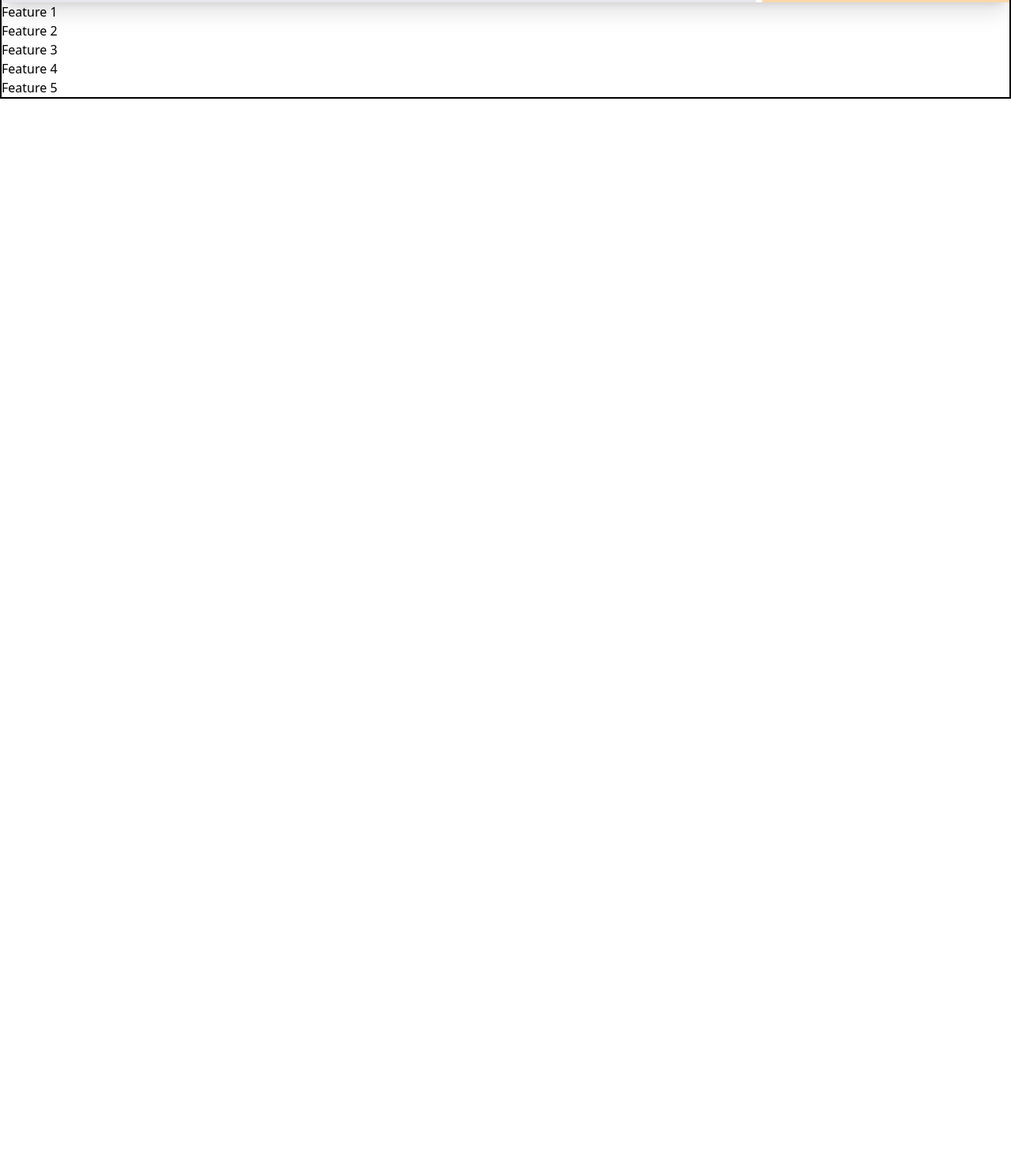
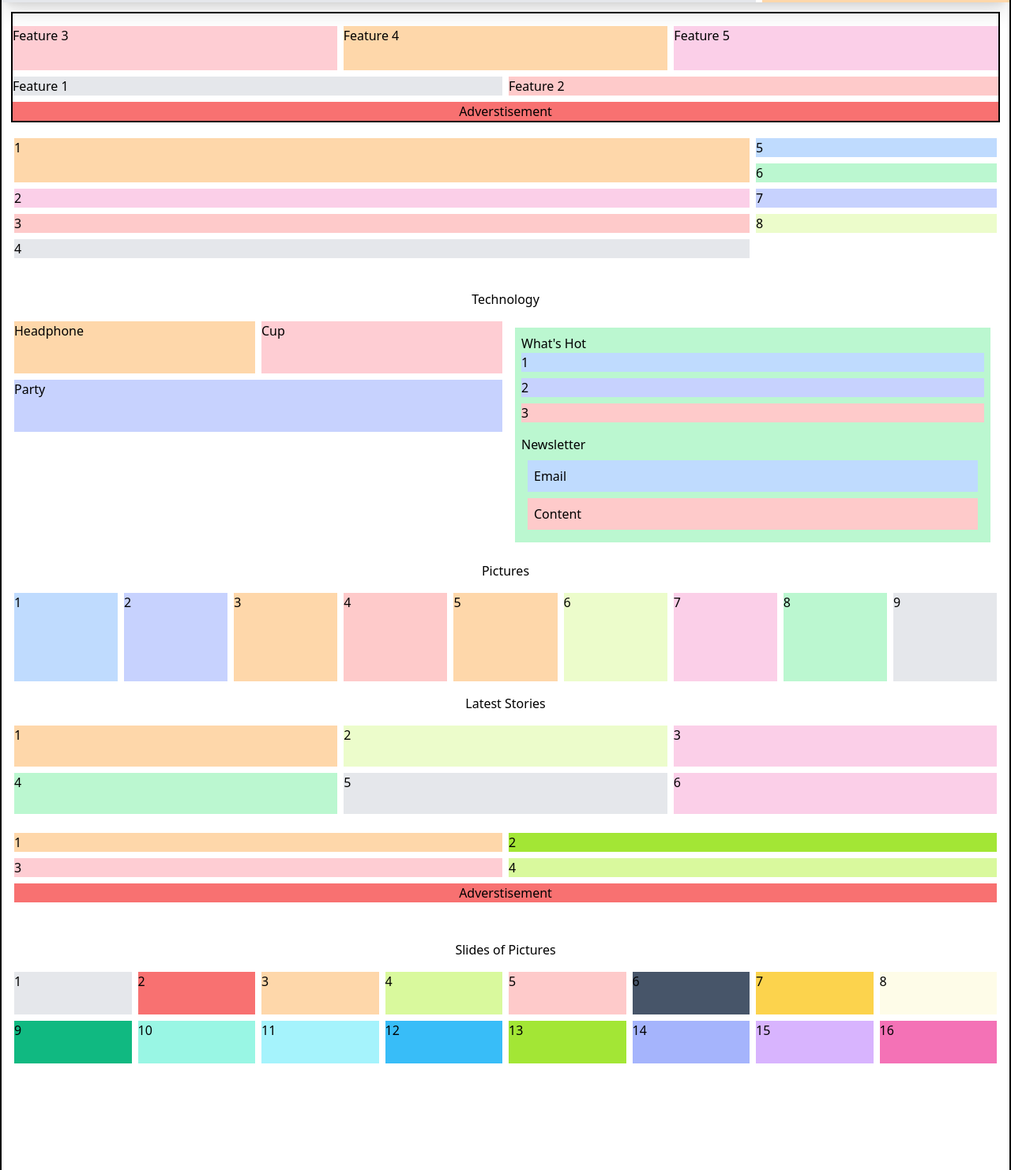
Before and after one commit to Shivani-Karna/Blog_Page, a plain HTML site: page index.html in a window 1280 px wide. Shown: the part 898-2380 px from the top of the page at 79% size. Before the commit the page ends 1023 px from the top, so only its background shows below. Drawn offline with nearby package versions, Linux system fonts and the light colour scheme.

Commit message:
Template Completed

```diff
--- a/index.html
+++ b/index.html
@@ -9,37 +9,154 @@
   <body>
     <header>
       <nav class="">
-                 <ul class="flex justify-between items-center text-xl space-x-5  p-3">
-                 <img src="/images/logo.png" class=""/>
+        <ul class="flex justify-between items-center text-xl space-x-5 p-3">
+          <img src="/images/logo.png" class="" />
           <li><a href="#">Home</a></li>
           <li><a href="#">Politics</a></li>
           <li><a href="#">World</a></li>
           <li><a href="#">Tech</a></li>
           <li><a href="#">Sports</a></li>
           <li><a href="#">Celebrities</a></li>
-                    <li class=" mr-0 text-sm">
+          <li class="mr-0 text-sm">
             <label for="Searchbar">Search Content:</label>
-                      <input class="border-black rounded-sm " type="text" id="search" name="search"></li>
+            <input
+              class="border-black rounded-sm"
+              type="text"
+              id="search"
+              name="search"
+            />
+          </li>
         </ul>
       </nav>
     </header>
     <main class="border-2 border-black">
       <!-- Hero Section -->
-       <section class="grid grid-cols-4 grid-rows-3 gap-2 rounded-lg shadow-xl h-screen w-full text-center">
-          <div class="bg-gray-200 col-span-3 row-span-3 ">Content 1</div>
+      <section
+        class="grid grid-cols-4 grid-rows-3 gap-2 rounded-lg shadow-xl h-screen w-full text-center"
+      >
+        <div class="bg-gray-200 col-span-3 row-span-3">Content 1</div>
         <div class="bg-red-200">Content 2</div>
-          <div class=" bg-rose-200 ">Content 3</div>
-          <div class=" bg-orange-200">Content 4</div>
+        <div class="bg-rose-200">Content 3</div>
+        <div class="bg-orange-200">Content 4</div>
       </section>
       <!-- Don't Miss Section -->
-       <section>
-              <div>Feature 1</div>
-              <div>Feature 2</div>
-              <div>Feature 3</div>
-              <div>Feature 4</div>
-              <div>Feature 5</div>
+      <section
+        class="grid grid-rows-6 grid-cols-6 border-2 border-black m-3 gap-2"
+      >
+        <div class="bg-gray-200 col-span-3 row-span-3">Feature 1</div>
+        <div class="bg-red-200 col-span-3 row-span-3">Feature 2</div>
+        <div class="bg-rose-200 row-start-2 row-span-4 col-span-2">
+          Feature 3
+        </div>
+        <div class="bg-orange-200 col-span-2 row-start-2 row-span-4">
+          Feature 4
+        </div>
+        <div class="bg-pink-200 col-span-2 row-start-2 row-span-4">
+          Feature 5
+        </div>
+        <div class="col-span-6 bg-red-400">
+          <p class="text-center">Adverstisement</p>
+        </div>
+      </section>
+      <!-- Featured News -->
+      <section class="grid grid-cols-4 grid-rows-6 gap-2 mx-2 p-2">
+        <div class="bg-orange-200 col-span-3 row-span-2">1</div>
+        <div class="bg-pink-200 col-start-1 col-span-3">2</div>
+        <div class="bg-red-200 col-start-1 col-span-3">3</div>
+        <div class="bg-gray-200 col-start-1 col-span-3">4</div>
+        <div class="bg-blue-200 row-start-1 col-start-4">5</div>
+        <div class="bg-green-200 row-start-2 col-start-4">6</div>
+        <div class="bg-indigo-200 row-start-3 col-start-4">7</div>
+        <div class="bg-lime-100 row-start-4 col-start-4">8</div>
+      </section>
+      <!-- Technology -->
+      <h2 class="text-center">Technology</h2>
+      <section class="grid grid-cols-2 gap-2 m-2 p-2">
+        <!-- Left Section -->
+        <div class="grid grid-cols-2 grid-rows-4 gap-2">
+          <div class="col-span-1 bg-orange-200">Headphone</div>
+          <div class="bg-rose-200">Cup</div>
+          <div class="bg-indigo-200 col-span-2">Party</div>
+        </div>
+        <!-- Right Section -->
+        <div class="bg-green-200 gap-2 grid grid-cols-2 grid-rows-2 m-2 p-2">
+          <div class="col-span-2 row-span-1">
+            What's Hot
+            <div class="grid grid-rows-3 grid-cols-1 rounded-lg gap-2">
+              <div class="bg-blue-200 row-span-1">1</div>
+              <div class="bg-indigo-200">2</div>
+              <div class="bg-red-200">3</div>
+            </div>
+          </div>
+          <div class="col-span-2 row-span-2">
+            Newsletter
+            <div class="bg-blue-200 m-2 p-2">Email</div>
+            <div class="bg-red-200 m-2 p-2">Content</div>
+          </div>
+        </div>
+      </section>
+      <!-- Scroller -->
+      <h2 class="text-center">Pictures</h2>
+      <section class="gap-2">
+        <div class="flex gap-2 m-2 p-2 h-32">
+          <div class="bg-blue-200 flex-1">1</div>
+          <div class="bg-indigo-200 flex-1">2</div>
+          <div class="bg-orange-200 flex-1">3</div>
+          <div class="bg-red-200 flex-1">4</div>
+          <div class="bg-orange-200 flex-1">5</div>
+          <div class="bg-lime-100 flex-1">6</div>
+          <div class="bg-pink-200 flex-1">7</div>
+          <div class="bg-green-200 flex-1">8</div>
+          <div class="bg-gray-200 flex-1">9</div>
+        </div>
+      </section>
+      <!-- Latest stories -->
+      <h2 class="text-center">Latest Stories</h2>
+      <section class="grid grid-cols-6 grid-cols-6 gap-2 h-32 m-2 p-2">
+        <div class="bg-orange-200 col-span-2">1</div>
+        <div class="bg-lime-100 col-span-2">2</div>
+        <div class="bg-pink-200 col-span-2">3</div>
+        <div class="bg-green-200 col-span-2">4</div>
+        <div class="bg-gray-200 col-span-2">5</div>
+        <div class="bg-pink-200 col-span-2">6</div>
+      </section>
+
+      <!-- Must Read -->
+      <section class="grid grid-cols-4 grid-rows-4 gap-2 m-2 p-2">
+        <div class="bg-orange-200 col-span-2">1</div>
+        <div class="bg-lime-400 col-span-2">2</div>
+        <div class="bg-rose-200 col-span-2">3</div>
+        <div class="bg-lime-200 col-span-2">4</div>
+        <div class="bg-red-400 col-span-4 text-center">Adverstisement</div>
+      </section>
+      <!-- Pictures -->
+      <h2 class="text-center">Slides of Pictures</h2>
+      <section class="grid grid-cols-8 grid-rows-4 gap-2 h-64 m-2 p-2">
+        <div class="bg-gray-200">1</div>
+        <div class="bg-red-400">2</div>
+        <div class="bg-orange-200">3</div>
+        <div class="bg-lime-200">4</div>
+        <div class="bg-red-200">5</div>
+        <div class="bg-slate-600">6</div>
+        <div class="bg-amber-300">7</div>
+        <div class="bg-yellow-50">8</div>
+        <div class="bg-emerald-500">9</div>
+        <div class="bg-teal-200">10</div>
+        <div class="bg-cyan-200">11</div>
+        <div class="bg-sky-400">12</div>
+        <div class="bg-lime-400">13</div>
+        <div class="bg-indigo-300">14</div>
+        <div class="bg-purple-300">15</div>
+        <div class="bg-pink-400">16</div>
+
       </section>
     </main>
-    <footer></footer>
+    <!-- Footer -->
+    <footer class="grid grid-cols-2 grid-cols-4 grid-rows-4 text-center h-64 w-full m-2 p-2">
+      <div class="col-span-2 row-span-2 bg-sky-400">Wlog</div>
+      <div class="col-span-2 row-span-2 bg-lime-200">Recent Post </div>
+      <div class="col-span-2 row-span-2 bg-orange-200">Twitter Post</div>
+      <div class="col-span-2 bg-teal-200 row-span-2 ">Categories</div>
+    </footer>
   </body>
 </html>
```
Lines whose indentation alone changed are shown as unchanged.
